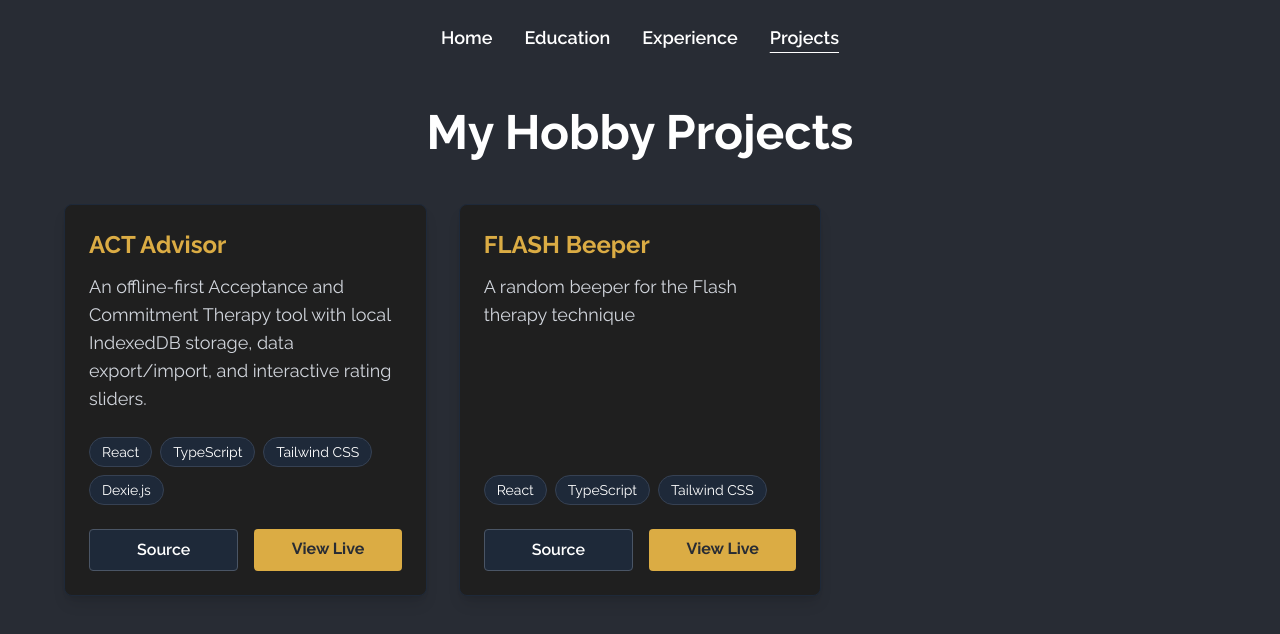
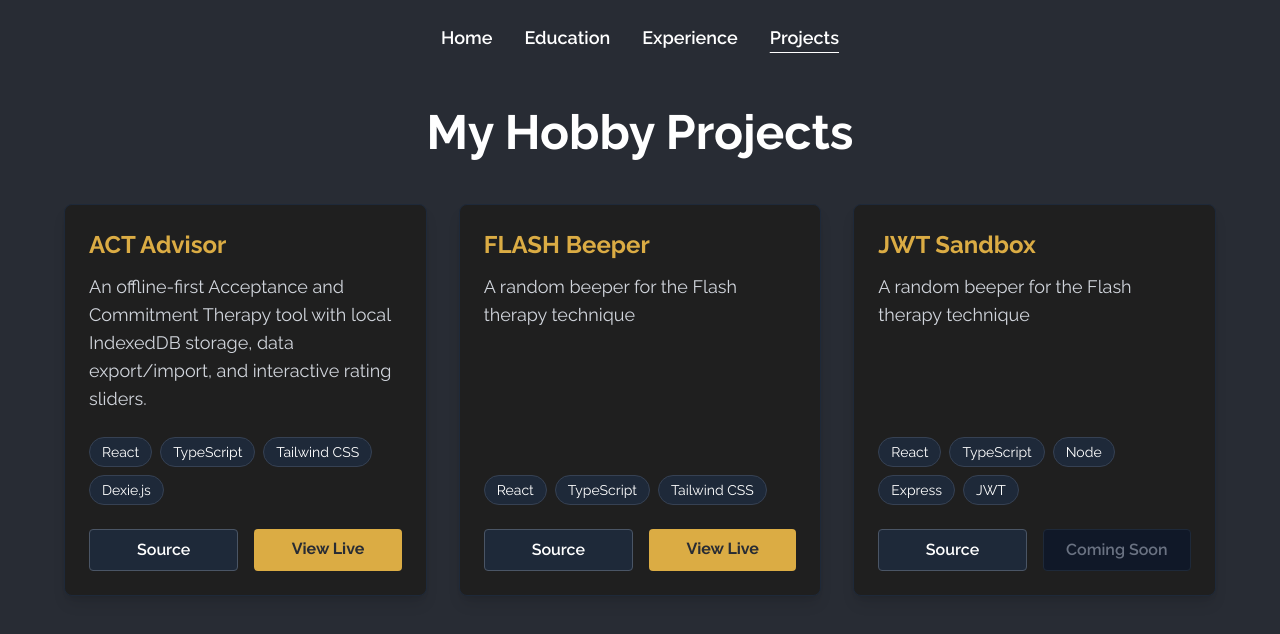
Before and after one commit to Zalarox/zalarox.github.io, a React (Vite) app: page /projects in a window 1280 px wide. Shown: the top 634 px of the page. Built offline with nearby package versions, Linux system fonts and the light colour scheme.

Commit message:
Add JWT Sandbox project to Projects list

```diff
--- a/src/static/Projects.ts
+++ b/src/static/Projects.ts
@@ -16,6 +16,12 @@ const ProjectEntries: ProjectEntry[] = [
     repoUrl: "https://github.com/sidbans/flash-beeper",
     liveUrl: "https://sidbans.github.io/flash-beeper",
   },
+  {
+    name: "JWT Sandbox",
+    description: "A random beeper for the Flash therapy technique",
+    techStack: ["React", "TypeScript", "Node", "Express", "JWT"],
+    repoUrl: "https://github.com/sidbans/auth-sandbox",
+  },
 ];
 
 export default ProjectEntries;
```
